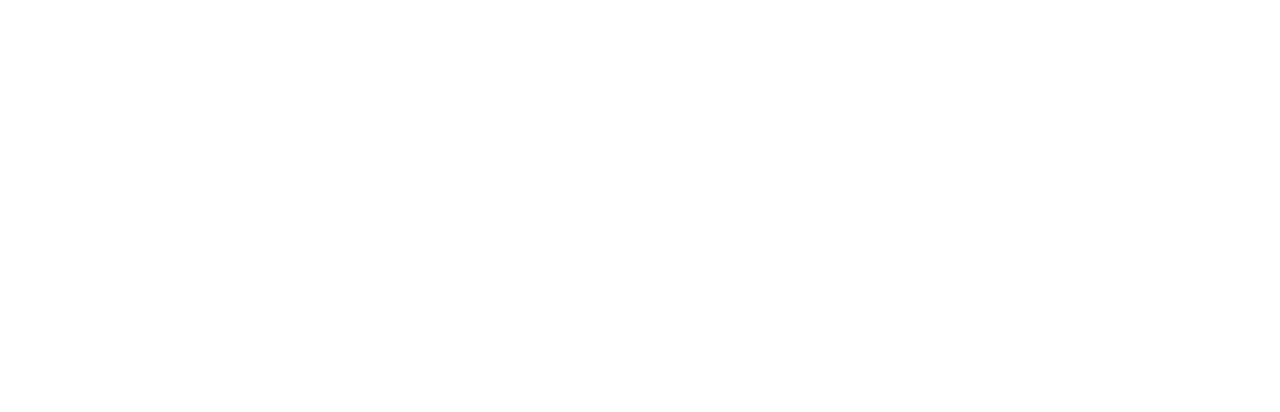
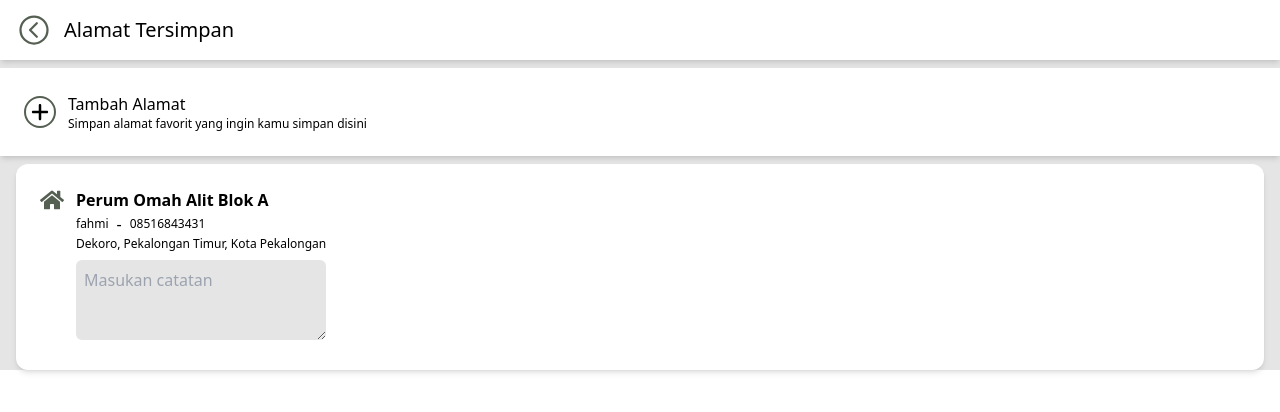
Before and after one commit to nevgard/CoffeeApps, a React (Vite) app: page /address in a window 1280 px wide. Before the commit this address had no page. Shown: the top 412 px of the page. Built offline with nearby package versions, Linux system fonts and the light colour scheme.

Commit message:
pages: Address

```diff
--- a/src/App.jsx
+++ b/src/App.jsx
@@ -5,6 +5,7 @@
 import Sidebar from "./components/molecul/Sidebar";
 import DetailProducts from "./components/pages/DetailProducts";
 import { BrowserRouter, Routes, Route } from "react-router-dom";
+import Address from "./components/pages/Address";
 
 function App() {
   const [count, setCount] = useState(0);
@@ -27,6 +28,7 @@
             }
           />
           <Route path="/productDetials/:id" element={<DetailProducts />} />
+          <Route path="/address" element={<Address />} />
         </Routes>
       </BrowserRouter>
     </>
--- /dev/null
+++ b/src/components/molecul/Header.jsx
@@ -0,0 +1,16 @@
+import { Link } from "react-router-dom";
+import { IoChevronBackCircleOutline } from "react-icons/io5";
+
+export default function (props) {
+  return (
+    <div
+      id="header"
+      className="w-full px-4 py-3 shadow-md bg-white flex gap-x-3 items-center"
+    >
+      <Link to={"/"}>
+        <IoChevronBackCircleOutline className=" text-4xl text-primary " />
+      </Link>
+      <span className=" text-xl">{props.text}</span>
+    </div>
+  );
+}
--- a/src/components/molecul/Sidebar.jsx
+++ b/src/components/molecul/Sidebar.jsx
@@ -6,6 +6,7 @@
 import { IoLocationOutline } from "react-icons/io5";
 import { BiSolidDiscount } from "react-icons/bi";
 import { CgProfile } from "react-icons/cg";
+import { Link } from "react-router-dom";
 
 const Sidebar = ({ isOpen, toggleSideBar }) => {
   console.log(isOpen);
@@ -57,13 +58,15 @@
 
             <span>Loyalty Membership</span>
           </li>
+          <Link to="/address">
+            <li className="flex gap-x-3 items-center py-3 px-4">
+              <div className="rounded-full bg-primary p-2 text-white">
+                <IoLocationOutline />
+              </div>
+              <span>Alamat Tersimpan</span>
+            </li>
+          </Link>
 
-          <li className="flex gap-x-3 items-center py-3 px-4">
-            <div className="rounded-full bg-primary p-2 text-white">
-              <IoLocationOutline />
-            </div>
-            <span>Alamat Tersimpan</span>
-          </li>
           <li className="flex gap-x-3 items-center py-3 px-4">
             <div className="rounded-full bg-primary p-2 text-white">
               <BiSolidDiscount />
--- /dev/null
+++ b/src/components/pages/Address.jsx
@@ -0,0 +1,53 @@
+import { Link } from "react-router-dom";
+import Header from "../molecul/Header";
+import { FaPlus } from "react-icons/fa6";
+import { FaHome } from "react-icons/fa";
+
+export default function Address() {
+  return (
+    <div className="w-full flex flex-wrap  bg-neutral-200">
+      <Header text="Alamat Tersimpan"></Header>
+      <div
+        id="addAddress"
+        className="w-full flex gap-x-3 p-6 items-center sticky bg-white mt-2  shadow-md"
+      >
+        <div className="text-xl rounded-full border-2 border-primary p-1 font-bold">
+          <FaPlus />
+        </div>
+        <div className="flex flex-col">
+          <span>Tambah Alamat</span>
+          <span className="text-xs font-light">
+            Simpan alamat favorit yang ingin kamu simpan disini
+          </span>
+        </div>
+      </div>
+
+      <div
+        id="savedAddress"
+        className="w-full p-6 flex gap-x-3 bg-white mt-2 shadow-md mx-4 rounded-xl"
+      >
+        <div>
+          <FaHome className="text-primary text-2xl" />
+        </div>
+        <div className="flex flex-col ">
+          <span className="font-bold">Perum Omah Alit Blok A</span>
+          <div className="flex gap-x-2 items-center">
+            <span className="text-xs font-light">fahmi</span>
+            <span>-</span>
+            <span className="text-xs font-light">08516843431</span>
+          </div>
+          <span className="text-xs font-light">
+            Dekoro, Pekalongan Timur, Kota Pekalongan
+          </span>
+          <div className="mt-2">
+            <textarea
+              type="text"
+              className=" bg-neutral-200 rounded-md w-full h-20 p-2 focus:outline-[#556052]  "
+              placeholder="Masukan catatan"
+            />
+          </div>
+        </div>
+      </div>
+    </div>
+  );
+}
--- a/src/components/pages/DetailProducts.jsx
+++ b/src/components/pages/DetailProducts.jsx
@@ -3,11 +3,13 @@
 import { FaMinus } from "react-icons/fa6";
 import { IoChevronBackCircleOutline } from "react-icons/io5";
 import ProductsList from "../../constant/ProductsList";
-import { useState } from "react";
+import { useEffect, useState } from "react";
+import Header from "../molecul/Header";
 
 export default function DetailProducts() {
   const { id } = useParams();
   const data = ProductsList.find((product) => product.id === parseInt(id, 10));
+  const [totalPrice, setTotalPrice] = useState(data.price);
   const [quantity, setQuantity] = useState(1);
   const [options, setOptions] = useState({
     temp: "hot",
@@ -29,16 +31,24 @@
   const handleOptionClick = (option, value) => {
     setOptions((prevOptions) => ({ ...prevOptions, [option]: value }));
   };
-  const totalPrice = quantity * data.price;
 
-  console.log(options);
+  const handleTotalPrice = () => {
+    let total = data.price;
+    if (options.size === "large") {
+      total += 2000;
+    }
+    if (options.milk === "oat") {
+      total += 1000;
+    }
+    setTotalPrice(total * quantity);
+  };
+  useEffect(() => {
+    handleTotalPrice(), [options, quantity];
+  });
+  console.log(totalPrice);
   return (
     <div className="w-full flex flex-wrap bg-neutral-200">
-      <div id="header" className="w-full px-4 py-3 shadow-md bg-white">
-        <Link to={"/"}>
-          <IoChevronBackCircleOutline className=" text-4xl text-primary " />
-        </Link>
-      </div>
+      <Header></Header>
       {/* container image */}
       <div
         id="image"
@@ -105,6 +115,7 @@
           </div>
         </div>
 
+        {!data.name.includes("Americano") && !data.name.includes("Tea") ? (
           <div className="mt-4 flex justify-between items-center">
             <div>
               <span className="font-bold">Milk</span>
@@ -128,6 +139,9 @@
               </button>
             </div>
           </div>
+        ) : (
+          ""
+        )}
 
         <div className="mt-4 flex justify-between items-center">
           <div>
```
Lines whose indentation alone changed are shown as unchanged.
